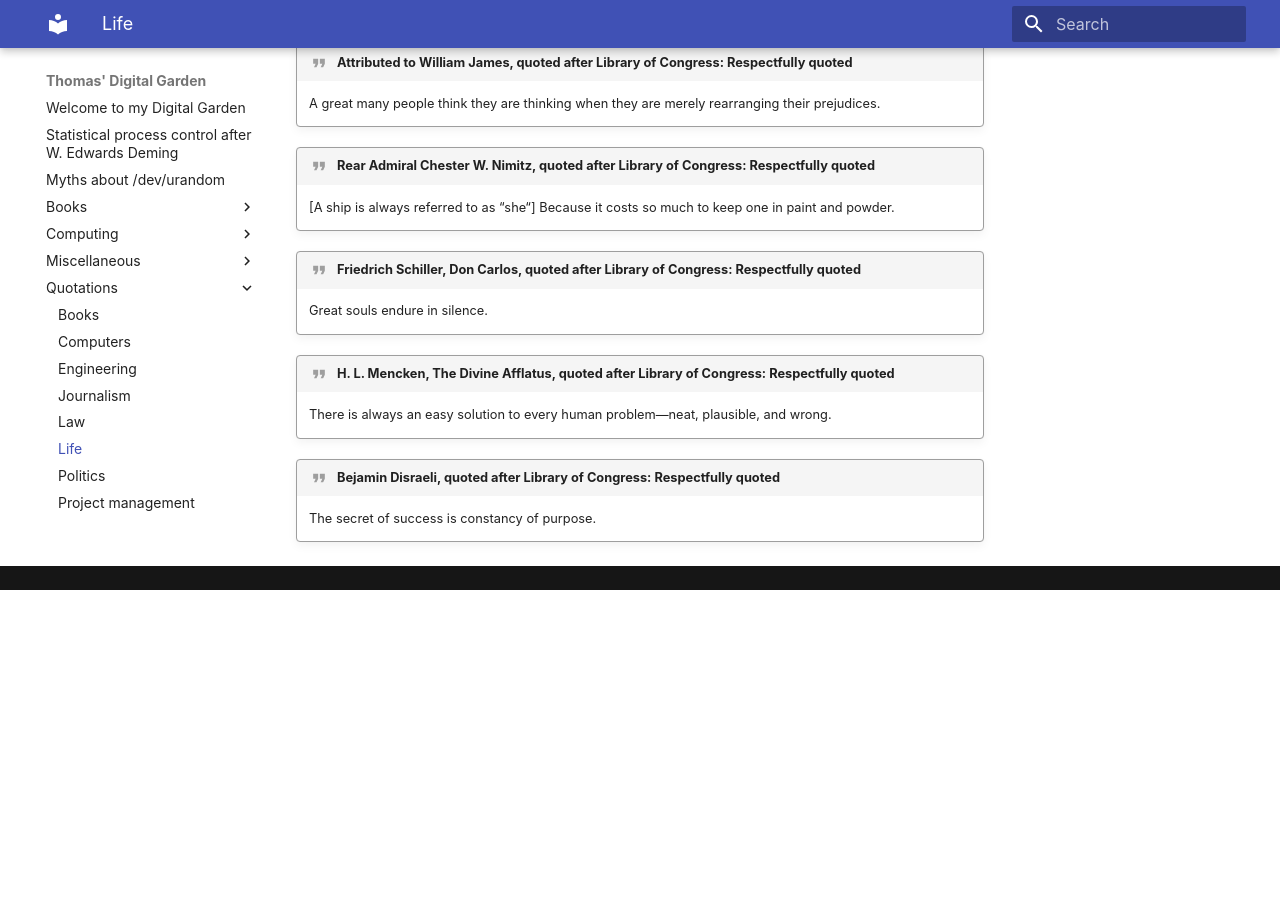
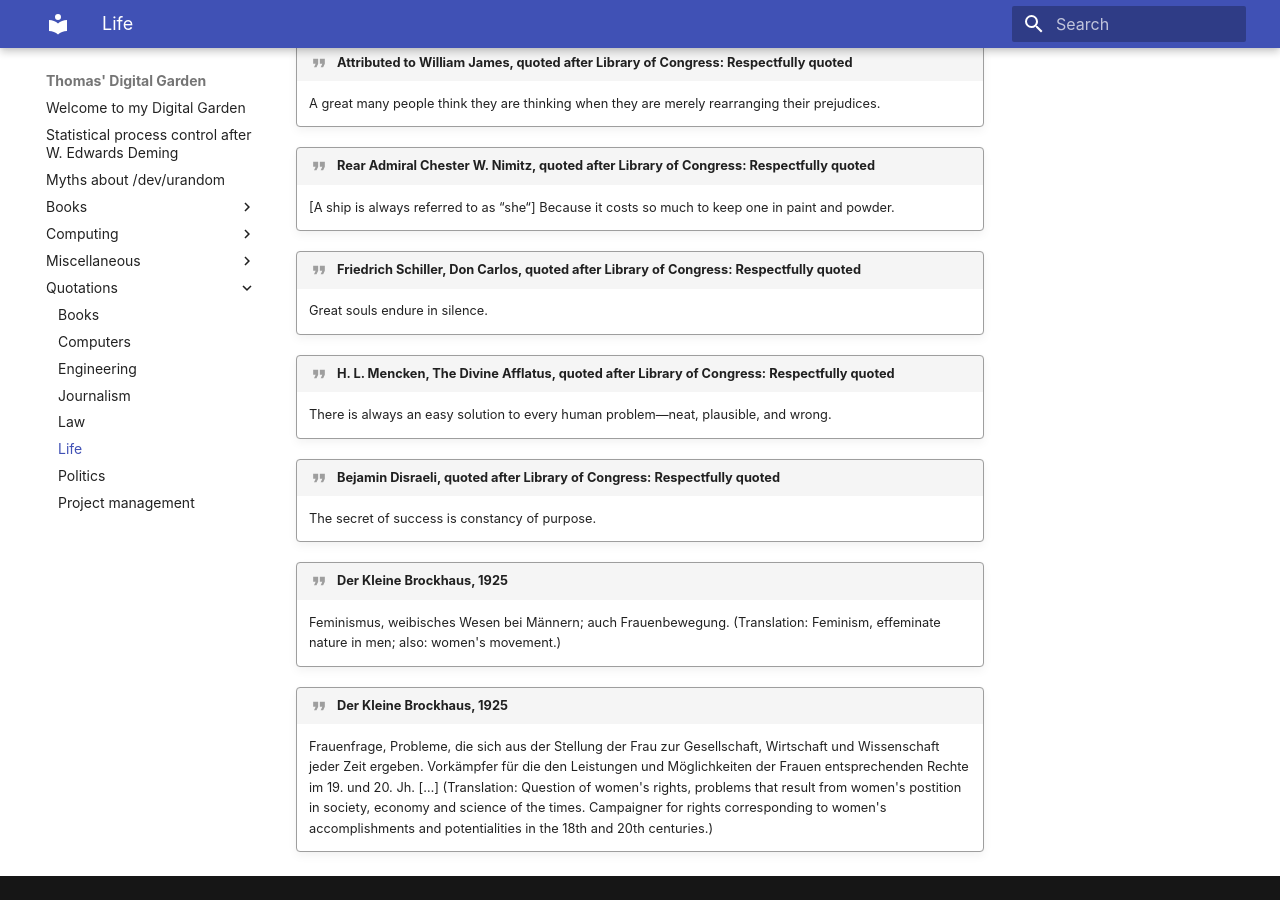
Before and after one commit to th/2uo.de, an MkDocs documentation site: the page built from docs/Quotations/life.md, in a window 1280 px wide and 900 px high, scrolled down 2927 px. Built offline with MkDocs 1.6.1 and Material for MkDocs 9.7.7, drawn with Linux system fonts in a browser that asks for light colours; before the commit the page ends 3517 px from its top, so only the background shows below that.

Commit message:
Thatcher, women's rights.

```diff
--- a/docs/Quotations/life.md
+++ b/docs/Quotations/life.md
@@ -81,3 +81,13 @@
 
 !!! quote "Bejamin Disraeli, quoted after Library of Congress: Respectfully quoted"
     The secret of success is constancy of purpose.
+
+!!! quote "Der Kleine Brockhaus, 1925"
+    Feminismus, weibisches Wesen bei Männern; auch Frauenbewegung.
+    (Translation: Feminism, effeminate nature in men; also: women's movement.)
+
+!!! quote "Der Kleine Brockhaus, 1925"
+    Frauenfrage, Probleme, die sich aus der Stellung der Frau zur Gesellschaft, Wirtschaft und Wissenschaft jeder Zeit ergeben.
+    Vorkämpfer für die den Leistungen und Möglichkeiten der Frauen entsprechenden Rechte im 19. und 20. Jh. \[…\]
+    (Translation: Question of women's rights, problems that result from women's postition in society, economy and science of the times.
+    Campaigner for rights corresponding to women's accomplishments and potentialities in the 18th and 20th centuries.)
```
Also changed, not shown: other parts of docs/Quotations/life.md (+1 -1 lines).
